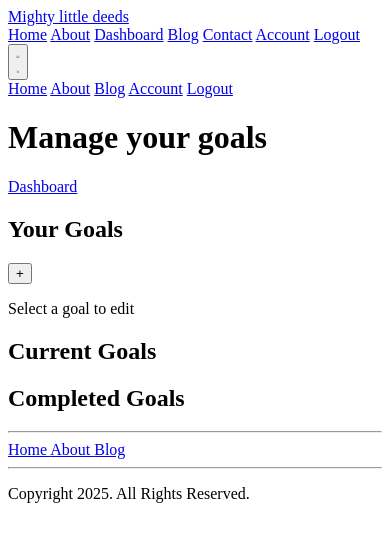
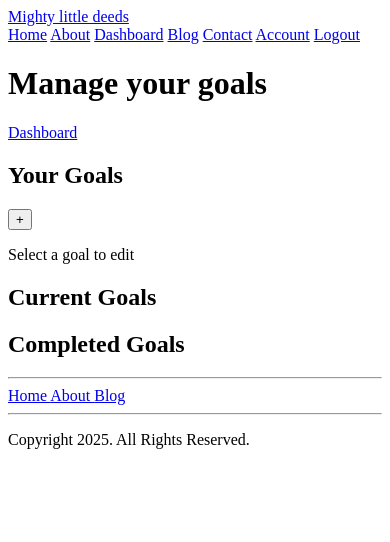
Before and after one commit to colinleroux/newMilestones, a Flask app: page /goalplanner in a window 390 px wide. Shown: the top 542 px of the page. Run offline with Flask 3, Linux system fonts and the light colour scheme; the visitor is signed in with stand-in values (Sample User, id 1).

Commit message:
Improve mobile navigation and goal planner layout

```diff
--- a/deeds/templates/goalplanner.html
+++ b/deeds/templates/goalplanner.html
@@ -8,8 +8,8 @@
     Dashboard
   </a>
 </div>
-<div x-data="goalPage()" class="flex h-screen">
-  <div class="w-1/4 bg-gray-100 p-4 border-r overflow-y-auto">
+<div x-data="goalPage()" class="flex flex-col gap-6 lg:h-screen lg:flex-row">
+  <div class="w-full rounded-2xl border border-slate-200 bg-gray-100 p-4 lg:w-1/3 lg:overflow-y-auto xl:w-1/4">
     <div class="flex items-center justify-between mb-2">
       <h2 class="text-lg font-bold">Your Goals</h2>
       <button class="bg-green-600 hover:bg-green-700 text-white px-3 py-1 rounded text-lg" @click="startAddGoal" title="Add Goal">+</button>
@@ -51,15 +51,15 @@
     </template>
   </div>
 
-  <div class="w-3/4 p-6 overflow-y-auto">
+  <div class="w-full rounded-2xl bg-white p-4 shadow-sm lg:w-2/3 lg:overflow-y-auto lg:p-6 xl:w-3/4">
     <template x-if="selectedGoal">
       <div>
-        <div class="flex justify-between items-center mb-4">
+        <div class="mb-4 flex flex-col gap-4 lg:flex-row lg:items-center lg:justify-between">
           <div class="flex items-center space-x-3">
             <div class="w-4 h-10 rounded-l" :style="`background-color: ${selectedGoal.color}`"></div>
             <h2 class="text-2xl font-bold" x-text="selectedGoal.name"></h2>
           </div>
-          <div class="space-x-2">
+          <div class="flex flex-wrap gap-2">
             <button class="bg-blue-500 hover:bg-blue-600 text-white px-4 py-2 rounded" @click="editGoal(selectedGoal)">Edit Goal</button>
             <button class="bg-red-500 hover:bg-red-600 text-white px-4 py-2 rounded" @click="deleteGoal(selectedGoal)">Delete Goal</button>
             <button class="bg-green-600 hover:bg-green-700 text-white px-4 py-2 rounded" @click="startAddGoal">New Goal</button>
@@ -133,7 +133,7 @@
     </template>
 
     <template x-if="!selectedGoal && !addingGoal">
-      <div class="text-gray-500 italic text-center mt-20">&lt;-- Select the goal you wish to edit</div>
+      <div class="mt-12 text-center italic text-gray-500 lg:mt-20">Select the goal you wish to edit.</div>
     </template>
 
     <template x-if="!selectedGoal && addingGoal">
--- a/deeds/templates/layout.html
+++ b/deeds/templates/layout.html
@@ -18,16 +18,16 @@
         <title>Mighty Little Deeds</title>
     {% endif %}
 </head>
-<body>
-  <nav x-data="{ isOpen: false }" class="relative bg-white shadow dark:bg-gray-800">
-    <div class="container px-6 py-4 mx-auto flex justify-between items-center">
+<body class="bg-slate-50 text-slate-800">
+  <nav x-data="{ isOpen: false }" class="relative z-50 bg-white shadow-sm">
+    <div class="container mx-auto flex items-center justify-between px-6 py-4">
         <div>
-            <a class="text-2xl lg:text-3xl font-bold text-orange-600 font-redhat transition-colors duration-300 transform dark:text-white hover:text-gray-700 dark:hover:text-gray-300" href="/">
+            <a class="text-2xl font-bold text-slate-800 transition-colors duration-300 hover:text-slate-600 lg:text-3xl" href="/">
     Mighty little deeds
 </a>
         </div>
 
-        <div class="hidden md:flex space-x-8 text-orange-600">
+        <div class="hidden items-center space-x-8 md:flex">
             <a class="nav-link" href="{{ url_for('main.home') }}">Home</a>
             <a class="nav-link" href="{{ url_for('main.about') }}">About</a>
             <a class="nav-link" href="{{ url_for('goals.dashboard') }}">Dashboard</a>
@@ -36,14 +36,14 @@
 
             {% if current_user.is_authenticated %}
                 <a class="nav-link" href="{{ url_for('users.account') }}">Account</a>
-                <a class="nav-link text-state-600 dark:text-orange-100" href="{{ url_for('users.logout') }}">Logout</a>
+                <a class="nav-link" href="{{ url_for('users.logout') }}">Logout</a>
             {% else %}
-                <a class="nav-link text-state-600" href="{{ url_for('users.login') }}">Login</a>
+                <a class="nav-link" href="{{ url_for('users.login') }}">Login</a>
             {% endif %}
         </div>
 
         <div class="md:hidden">
-            <button x-cloak @click="isOpen = !isOpen" type="button" class="text-state-600 dark:text-gray-200 hover:text-gray-600 dark:hover:text-gray-400 focus:outline-none" aria-label="toggle menu">
+            <button x-cloak @click="isOpen = !isOpen" type="button" class="rounded-full p-2 text-slate-700 transition hover:bg-slate-100 hover:text-slate-900 focus:outline-none" aria-label="toggle menu">
                 <svg x-show="!isOpen" xmlns="http://www.w3.org/2000/svg" class="w-6 h-6" fill="none" viewBox="0 0 24 24" stroke="currentColor" stroke-width="2">
                     <path stroke-linecap="round" stroke-linejoin="round" d="M4 8h16M4 16h16" />
                 </svg>
@@ -54,15 +54,17 @@
         </div>
     </div>
 
-    <div x-cloak x-show="isOpen" class="md:hidden absolute inset-x-0 bg-white dark:bg-gray-800 text-state-600">
-        <div class="flex flex-col items-center py-4 space-y-4">
+    <div x-cloak x-show="isOpen" x-transition.origin.top class="absolute inset-x-4 top-full z-50 mt-3 rounded-2xl border border-slate-200 bg-white shadow-xl md:hidden">
+        <div class="flex flex-col px-4 py-4 text-slate-700">
             <a class="nav-link" href="{{ url_for('main.home') }}">Home</a>
             <a class="nav-link" href="{{ url_for('main.about') }}">About</a>
+            <a class="nav-link" href="{{ url_for('goals.dashboard') }}">Dashboard</a>
             <a class="nav-link" href="{{ url_for('posts.posts_page') }}">Blog</a>
+            <a class="nav-link" href="#">Contact</a>
 
             {% if current_user.is_authenticated %}
                 <a class="nav-link" href="{{ url_for('users.account') }}">Account</a>
-                <a class="nav-link text-red-600 dark:text-red-400" href="{{ url_for('users.logout') }}">Logout</a>
+                <a class="nav-link text-red-600" href="{{ url_for('users.logout') }}">Logout</a>
             {% else %}
                 <a class="nav-link" href="{{ url_for('users.login') }}">Login</a>
             {% endif %}
@@ -71,12 +73,13 @@
 </nav>
 
 <style>
+    [x-cloak] { display: none !important; }
     .nav-link {
-        @apply my-2 text-state-600 transition-colors duration-300 transform dark:text-gray-200 hover:text-gray-500 dark:hover:text-gray-500 lg:mx-4 lg:my-0;
+        @apply my-2 rounded-lg px-3 py-2 text-slate-700 transition-colors duration-300 hover:bg-slate-100 hover:text-slate-900 lg:mx-1 lg:my-0;
     }
 </style>
 
-    <main class="container mx-auto mt-6 px-6">
+    <main class="container mx-auto mt-6 px-4 sm:px-6">
         <div class="flex flex-col md:flex-row gap-6">
             <div class="w-full">
         {% with messages = get_flashed_messages(with_categories=true) %}
@@ -110,15 +113,15 @@
 
         </div>
     </main>
-    <footer class="bg-white dark:bg-gray-900">
+    <footer class="bg-white">
         <div class="container px-6 py-8 mx-auto">
             <div class="text-center">
               <hr class="my-6 border-gray-200 md:my-10 dark:border-gray-700" />
 
                 <div class="flex flex-wrap justify-center mt-5 -mx-4">
-                    <a href="{{ url_for('main.home') }}" class="mx-4 text-state-600 transition-colors duration-300 hover:text-orange-600 dark:text-gray-300 dark:hover:text-blue-400" aria-label="Home"> Home </a>
-                    <a href="{{ url_for('main.about') }}" class="mx-4 text-state-600 transition-colors duration-300 hover:text-orange-600 dark:text-gray-300 hover:dark:text-gray-500" aria-label="About"> About </a>
-                    <a href="{{ url_for('posts.posts_page') }}" class="mx-4 text-state-600 transition-colors duration-300 hover:text-orange-600 dark:text-gray-300 hover:dark:text-gray-500" aria-label="Blog"> Blog </a>
+                    <a href="{{ url_for('main.home') }}" class="mx-4 text-slate-600 transition-colors duration-300 hover:text-slate-900" aria-label="Home"> Home </a>
+                    <a href="{{ url_for('main.about') }}" class="mx-4 text-slate-600 transition-colors duration-300 hover:text-slate-900" aria-label="About"> About </a>
+                    <a href="{{ url_for('posts.posts_page') }}" class="mx-4 text-slate-600 transition-colors duration-300 hover:text-slate-900" aria-label="Blog"> Blog </a>
                 </div>
 
             </div>
@@ -126,7 +129,7 @@
             <hr class="my-6 border-gray-200 md:my-10 dark:border-gray-700" />
 
             <div class="flex flex-col items-center sm:flex-row sm:justify-between">
-                <p class="text-gray-500 text-xs dark:text-gray-300">Copyright 2025. All Rights Reserved.</p>
+                <p class="text-xs text-gray-500">Copyright 2025. All Rights Reserved.</p>
             </div>
         </div>
       </footer>
```
